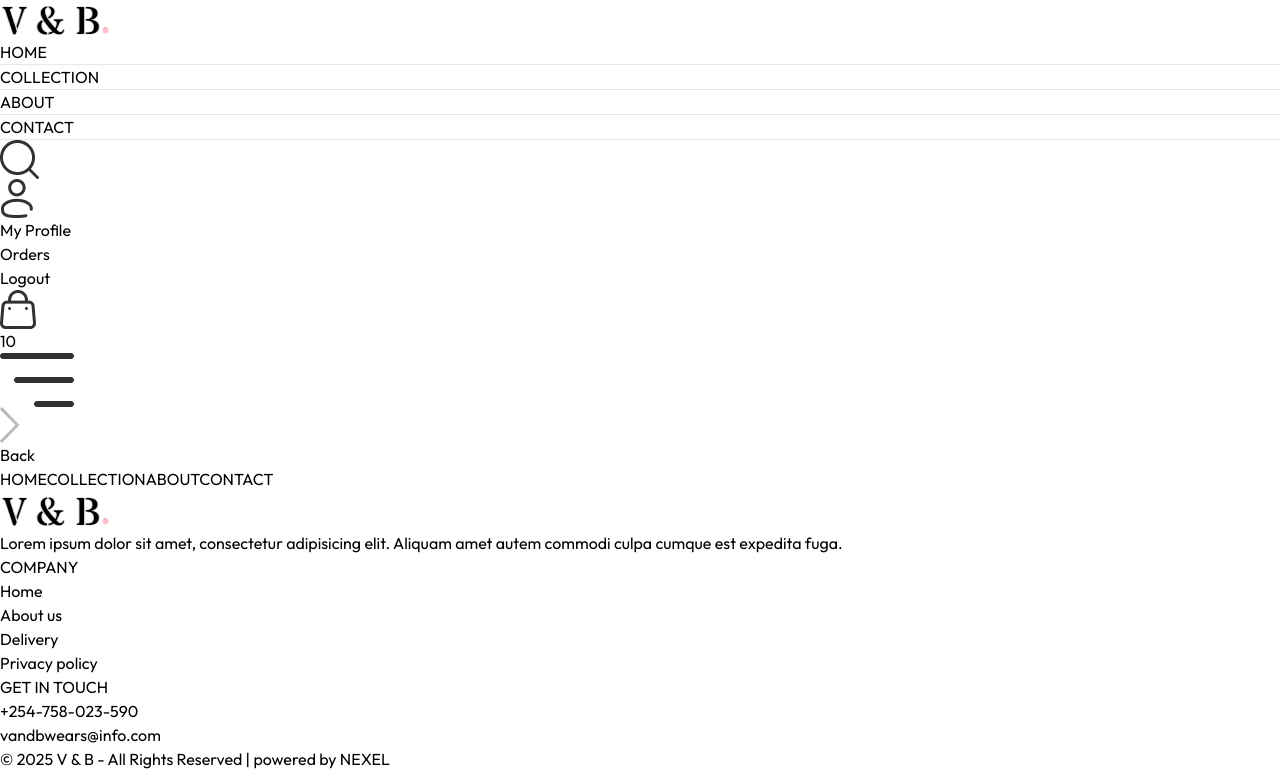
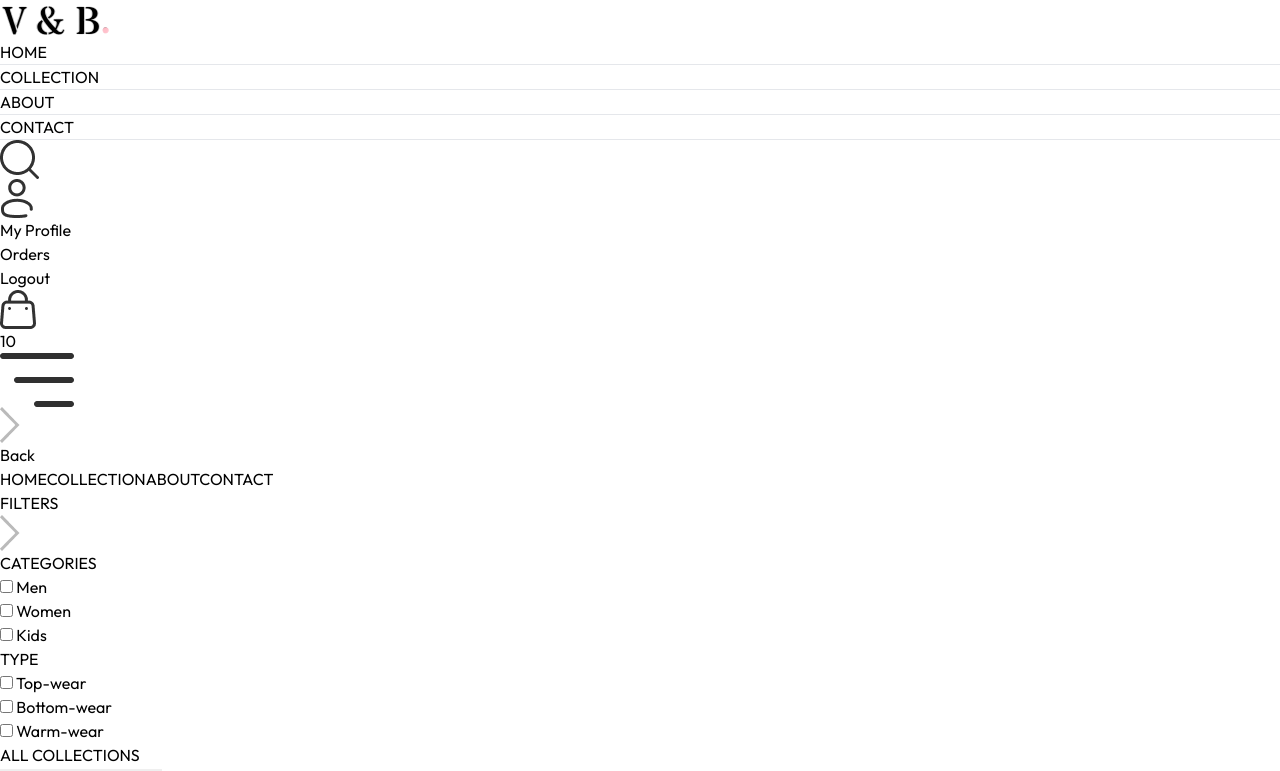
Before and after one commit to rodgerstar/V-B_Ecomerce, a React (Vite) app in the folder frontend/: page /collection in a window 1280 px wide. Shown: the top 771 px of the page. Built offline with nearby package versions, Linux system fonts and the light colour scheme.

Commit message:
Collection pages build

```diff
--- a/frontend/src/components/Footer.jsx
+++ b/frontend/src/components/Footer.jsx
@@ -13,7 +13,7 @@
                 </div>
                 <div>
                     <p className="text-xl font-medium mb-5">COMPANY</p>
-                    <ul className="flex flex-col gap-1 text-gray-600">
+                    <ul className="flex flex-col gap-1 text-gray-400">
                         <li>Home</li>
                         <li>About us</li>
                         <li>Delivery</li>
@@ -22,7 +22,7 @@
                 </div>
                 <div>
                     <p className="text-xl font-medium mb-5">GET IN TOUCH</p>
-                    <ul className="flex flex-col gap-1 text-gray-600">
+                    <ul className="flex flex-col gap-1 text-gray-400">
                         <li>+254-758-023-590</li>
                         <li>vandbwears@info.com</li>
                     </ul>
@@ -31,7 +31,7 @@
 
 
             <div className="mt-10 border-t border-gray-300 text-center py-5 w-full">
-                <p className="text-sm text-gray-600">
+                <p className="text-sm text-gray-700">
                     © 2025 V & B - All Rights Reserved | powered by NEXEL
                 </p>
             </div>
--- a/frontend/src/pages/Collection.jsx
+++ b/frontend/src/pages/Collection.jsx
@@ -1,10 +1,193 @@
-import React from "react";
+import React, { useContext, useEffect, useState } from "react";
+import { ShopContext } from "../context/ShopContext.jsx";
+import { assets } from "../assets/assets.js";
+import Title from "../components/Title.jsx";
+import ProductItem from "../components/ProductsItems.jsx";
 
 const Collection = () => {
-    return(
-        <div>
+    const { products } = useContext(ShopContext);
+    const [showFilter, setShowFilter] = useState(false);
+    const [filterProducts, setFilterProducts] = useState([]);
+    const [category, setCategory] = useState([]);
+    const [subCategory, setSubCategory] = useState([]);
+    const [sortType, setSortType] = useState("relevant");
 
+    const toggleCategory = (e) => {
+        const value = e.target.value;
+        if (category.includes(value)) {
+            setCategory((prev) => prev.filter((item) => item !== value));
+        } else {
+            setCategory((prev) => [...prev, value]);
+        }
+    };
+
+    const toggleSubCategory = (e) => {
+        const value = e.target.value;
+        if (subCategory.includes(value)) {
+            setSubCategory((prev) => prev.filter((item) => item !== value));
+        } else {
+            setSubCategory((prev) => [...prev, value]);
+        }
+    };
+
+    const applyFilter = () => {
+        let productsCopy = products.slice();
+
+        // Filter by Category
+        if (category.length > 0) {
+            productsCopy = productsCopy.filter((item) => category.includes(item.category));
+        }
+
+        // Filter by SubCategory
+        if (subCategory.length > 0) {
+            productsCopy = productsCopy.filter((item) => subCategory.includes(item.subCategory));
+        }
+
+        setFilterProducts(productsCopy);
+    };
+
+    const sortProduct = () => {
+        let sortedProducts = [...filterProducts]; // Clone the array to avoid in-place sorting
+        switch (sortType) {
+            case "low-high":
+                sortedProducts.sort((a, b) => a.price - b.price);
+                break;
+            case "high-low":
+                sortedProducts.sort((a, b) => b.price - a.price);
+                break;
+            case "relevant": // Maintain original order (products' initial order)
+            default:
+                sortedProducts = [...products]; // Reset to original order
+                break;
+        }
+        setFilterProducts(sortedProducts);
+    };
+
+    // Run applyFilter when category or subCategory changes
+    useEffect(() => {
+        applyFilter();
+    }, [category, subCategory, products]);
+
+    useEffect(() => {
+        sortProduct();
+    }, [sortType]);
+
+    useEffect(() => {
+        console.log(subCategory);
+    }, [subCategory]);
+
+    return (
+        <div className="flex flex-col sm:flex-row gap-1 sm:gap-10 pt-10 border-t">
+            {/* filter options */}
+            <div className="min-w-60">
+                <div className="flex items-center cursor-pointer gap-2">
+                    <p onClick={() => setShowFilter(!showFilter)} className="my-2 text-xl">
+                        FILTERS
+                    </p>
+                    <img
+                        className={`h-3 sm:hidden ${showFilter ? "rotate-90" : ""}`}
+                        src={assets.dropdown_icon}
+                        alt=""
+                    />
+                </div>
+                {/* CATEGORY FILTER */}
+                <div className={`border border-gray-300 pl-5 py-3 mt-6 ${showFilter ? "" : "hidden"} sm:block`}>
+                    <p className="mb-3 text-sm font-medium">CATEGORIES</p>
+                    <div className="flex flex-col gap-2 text-sm font-light text-gray-700">
+                        <p className="flex gap-2">
+                            <input
+                                onChange={toggleCategory}
+                                className="w-3"
+                                type="checkbox"
+                                value="Men"
+                                checked={category.includes("Men")}
+                            />{" "}
+                            Men
+                        </p>
+                        <p className="flex gap-2">
+                            <input
+                                onChange={toggleCategory}
+                                className="w-3"
+                                type="checkbox"
+                                value="Women"
+                                checked={category.includes("Women")}
+                            />{" "}
+                            Women
+                        </p>
+                        <p className="flex gap-2">
+                            <input
+                                onChange={toggleCategory}
+                                className="w-3"
+                                type="checkbox"
+                                value="Kids"
+                                checked={category.includes("Kids")}
+                            />{" "}
+                            Kids
+                        </p>
+                    </div>
+                </div>
+
+                {/* SUB-CATEGORY FILTER */}
+                <div className={`border border-gray-300 pl-5 py-3 my-5 ${showFilter ? "" : "hidden"} sm:block`}>
+                    <p className="mb-3 text-sm font-medium">TYPE</p>
+                    <div className="flex flex-col gap-2 text-sm font-light text-gray-700">
+                        <p className="flex gap-2">
+                            <input
+                                onChange={toggleSubCategory}
+                                className="w-3"
+                                type="checkbox"
+                                value="Topwear"
+                                checked={subCategory.includes("Topwear")}
+                            />{" "}
+                            Top-wear
+                        </p>
+                        <p className="flex gap-2">
+                            <input
+                                onChange={toggleSubCategory}
+                                className="w-3"
+                                type="checkbox"
+                                value="Bottomwear"
+                                checked={subCategory.includes("Bottomwear")}
+                            />{" "}
+                            Bottom-wear
+                        </p>
+                        <p className="flex gap-2">
+                            <input
+                                onChange={toggleSubCategory}
+                                className="w-3"
+                                type="checkbox"
+                                value="Winterwear"
+                                checked={subCategory.includes("Winterwear")}
+                            />{" "}
+                            Warm-wear
+                        </p>
+                    </div>
+                </div>
+            </div>
+
+            {/* Right Side */}
+            <div className="flex-1">
+                <div className="flex justify-between text-base sm:text-2xl mb-4">
+                    <Title text1={"ALL"} text2={"COLLECTIONS"} />
+                    {/* PRODUCT SORT */}
+                    <select
+                        onChange={(e) => setSortType(e.target.value)}
+                        className="border-2 border-gray-300 text-sm px-2 w-full max-w-[180px] truncate"
+                    >
+                        <option value="relevant">Sort by: Relevant</option>
+                        <option value="low-high">Sort by: Low to High</option>
+                        <option value="high-low">Sort by: High to Low</option>
+                    </select>
+                </div>
+                {/* MAP PRODUCTS */}
+                <div className="grid grid-cols-2 md:grid-cols-3 lg:grid-cols-4 gap-4 gap-y-6">
+                    {filterProducts.map((item, index) => (
+                        <ProductItem key={index} name={item.name} id={item._id} price={item.price} image={item.image} />
+                    ))}
+                </div>
+            </div>
         </div>
-    )
-}
-export default Collection
+    );
+};
+
+export default Collection;
```
